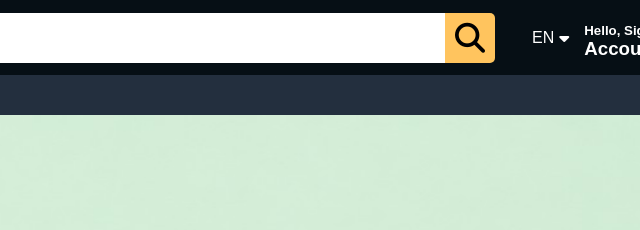
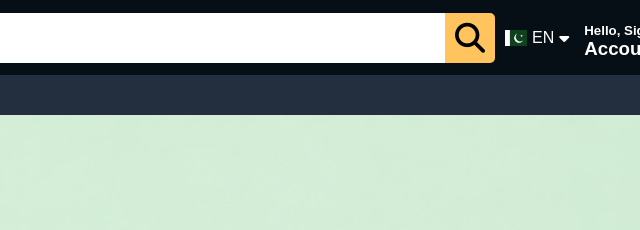
Before and after one commit to Salman8666/Amazon-Clone, a plain HTML site: page index.html in a window 1280 px wide. Shown: the top 230 px of the page, 640-1280 px from the left. Drawn offline with Linux system fonts and the light colour scheme.

Commit message:
index.html

```diff
--- a/index.html
+++ b/index.html
@@ -40,7 +40,7 @@
             <i class="fa-solid fa-magnifying-glass"></i></a>
             </div>
     <div class="language">
-    <img src="pakistan.png" class="flag">
+    <img src="images/OIP.jfif" class="flag">
 
     <span>EN</span>
 
```
